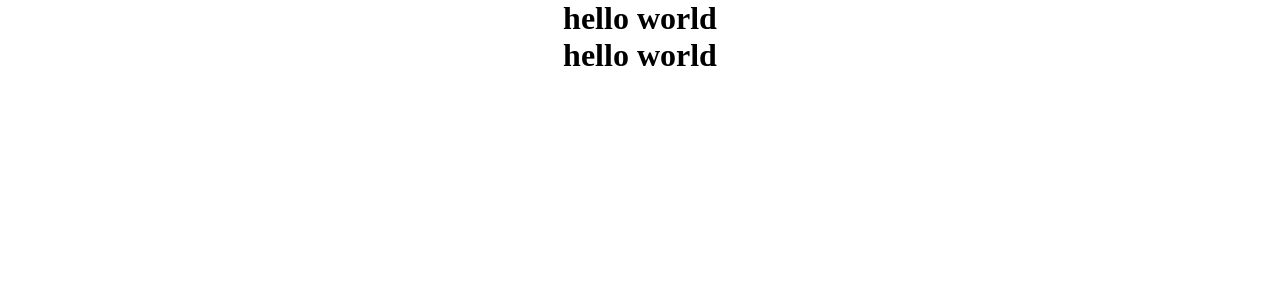
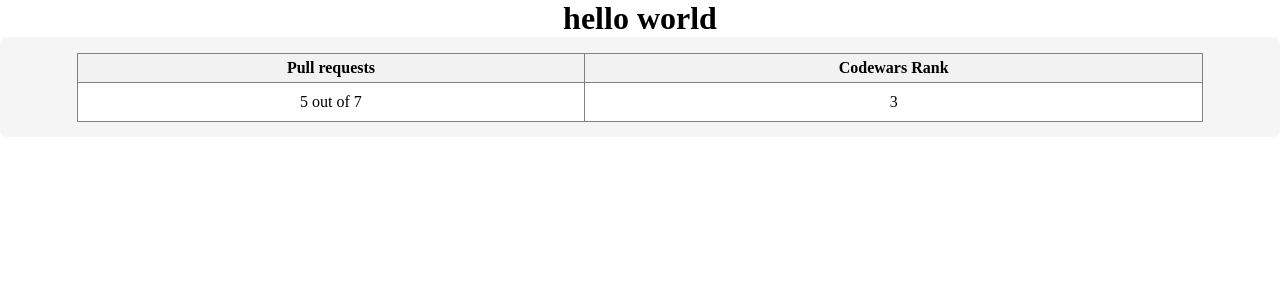
Before and after one commit to OlenaReukova/ldn9-Ctrl-Shift-Learn, a JavaScript app in the folder client/: page / in a window 1280 px wide. Shown: the top 300 px of the page. Built offline with nearby package versions, Linux system fonts and the light colour scheme.

Commit message:
Milestone tabale with css created(hard-code)

```diff
--- a/client/src/component/MilestoneTable.js
+++ b/client/src/component/MilestoneTable.js
@@ -1,9 +1,22 @@
-export function MilestoneTable() {
-
+import "../styles/MilestoneTable.css";
+const MilestoneTable = () => {
 	return (
-			<div>
-				<h1>hello world</h1>
-			</div>
+		<div className="table-wrapper">
+			<table>
+				<thead>
+					<tr>
+						<th>Pull requests</th>
+						<th>Codewars Rank</th>
+					</tr>
+				</thead>
+				<tbody>
+					<tr>
+						<td>5 out of 7</td>
+						<td>3</td>
+					</tr>
+				</tbody>
+			</table>
+		</div>
 	);
 }
 
--- /dev/null
+++ b/client/src/styles/MilestoneTable.css
@@ -0,0 +1,25 @@
+.table-wrapper {
+    display: flex;
+    width: 100%;
+    height: 100px;
+    justify-content: center;
+    align-items: center;
+    border-radius: 7px;
+    background-color: #f5f5f5;
+/* #eef4f9 */
+}
+table{
+    width: 88%;
+    border-collapse: collapse;
+}
+th {
+    border: 1px solid #808080;
+    background-color: #f2f2f2;
+    padding: 5px;
+}
+td {
+    border: 1px solid #808080;
+    text-align: center;
+    background-color: #ffffff;
+    padding: 10px;
+}
```
